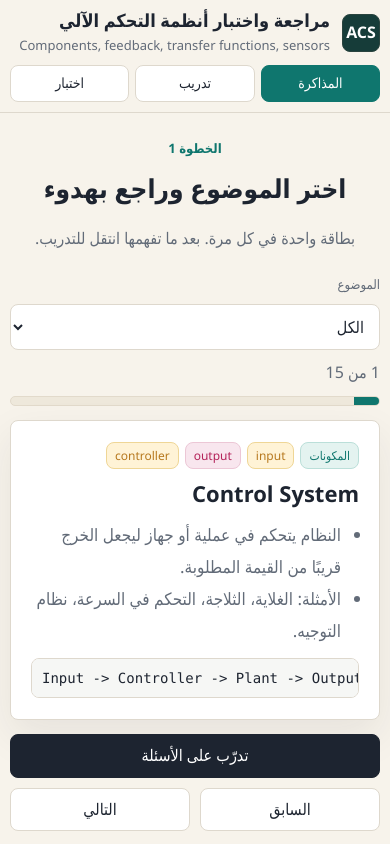
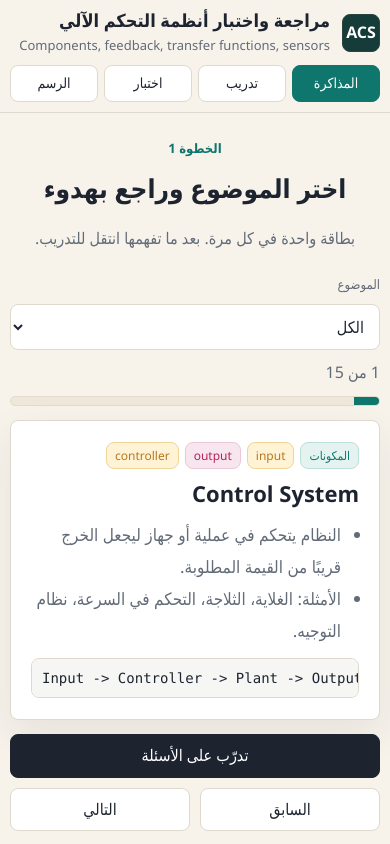
Before and after one commit to Alohii/zalik1, a plain HTML site: page index.html in a window 390 px wide. Shown: the top 844 px of the page. Drawn offline with Linux system fonts and the light colour scheme.

Commit message:
Restore drawing workspace navigation

```diff
--- a/index.html
+++ b/index.html
@@ -1028,7 +1028,7 @@
     }
 
     @media (max-width: 640px) {
-      .nav-tabs { grid-template-columns: repeat(3, minmax(0, 1fr)); }
+      .nav-tabs { grid-template-columns: repeat(4, minmax(0, 1fr)); }
       .focus-topic-row { grid-template-columns: 1fr; }
       .focus-navigation { grid-template-columns: 1fr 1fr; }
       .focus-navigation .primary-btn { grid-column: 1 / -1; grid-row: 1; }
@@ -1054,6 +1054,7 @@
           <button class="tab-btn" data-view="review" aria-selected="true">المذاكرة</button>
           <button class="tab-btn" data-view="practice" aria-selected="false">تدريب</button>
           <button class="tab-btn" data-view="exam" aria-selected="false">اختبار</button>
+          <button class="tab-btn" data-view="draw" aria-selected="false">الرسم</button>
         </nav>
       </div>
     </header>
```
